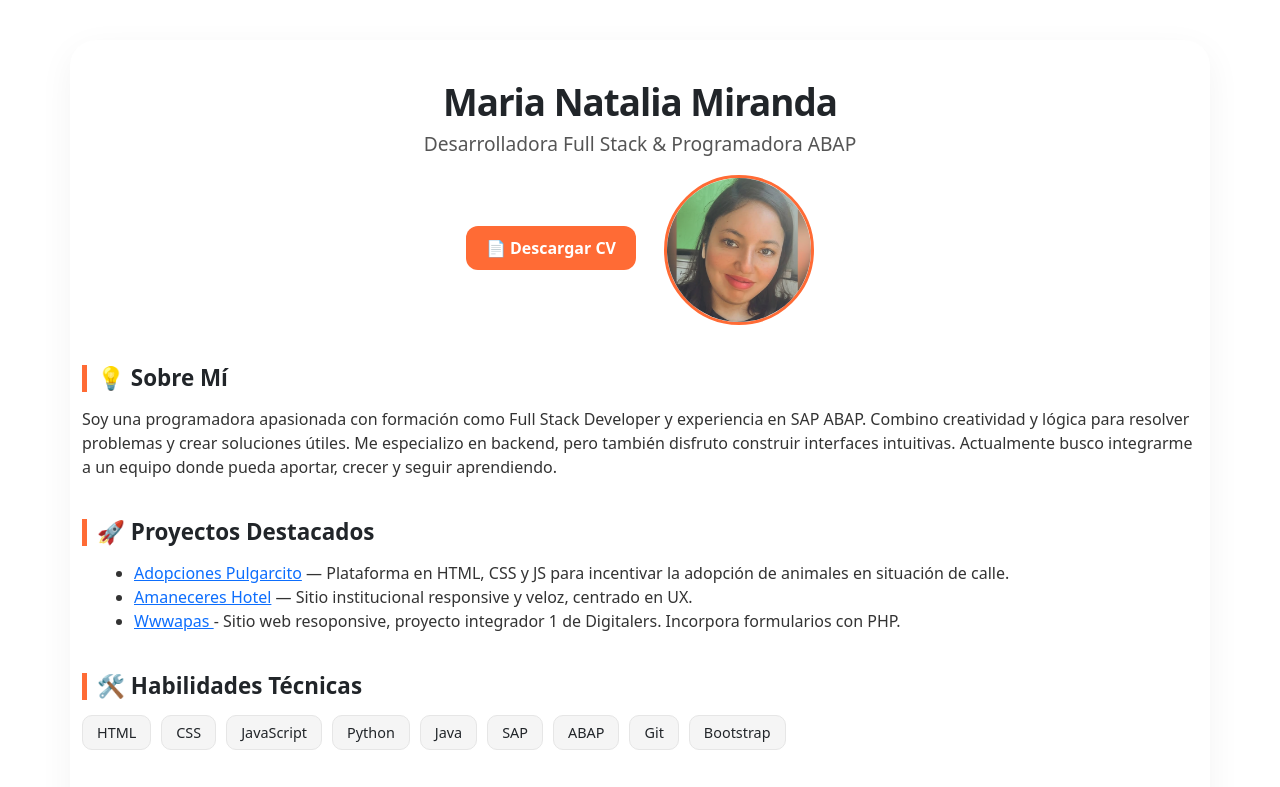
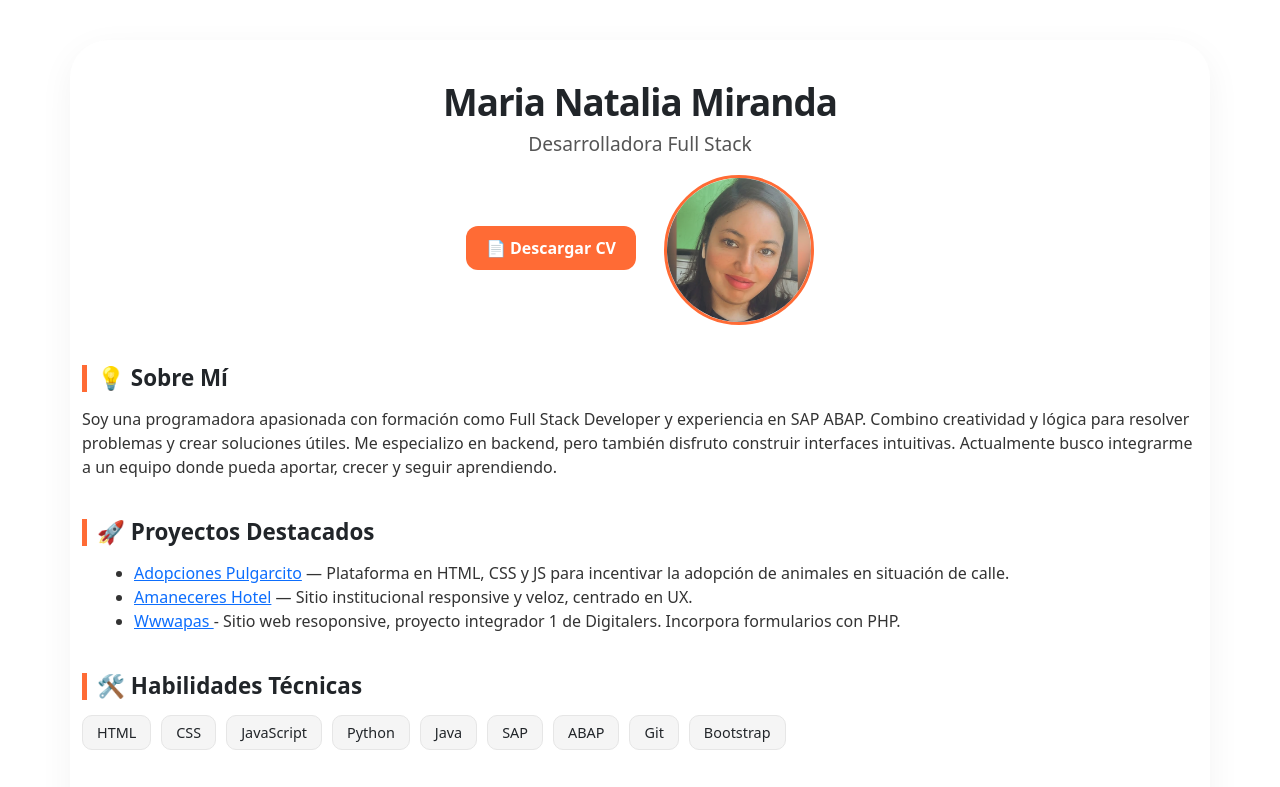
Before and after one commit to natimiranda28/NATISCV, a plain HTML site: page index.html in a window 1280 px wide. Shown: the top 787 px of the page. Drawn offline with nearby package versions, Linux system fonts and the light colour scheme.

Commit message:
update 2

```diff
--- a/CSS/Style.css
+++ b/CSS/Style.css
@@ -19,7 +19,7 @@ body {
   margin: auto;
   background: #ffffff;
   padding: 40px 30px;
-  border-radius: 26px;
+  border-radius: 38px;
   box-shadow: 0px 10px 35px rgba(0,0,0,0.05);
 }
 
--- a/index.html
+++ b/index.html
@@ -17,7 +17,7 @@
   <div class="container">
     <header class="text-center">
       <h1>Maria Natalia Miranda</h1>
-      <h2>Desarrolladora Full Stack & Programadora ABAP</h2>
+      <h2>Desarrolladora Full Stack </h2>
       <a href="../media/NATALIA MIRANDA 2025 - CV.pdf" class="btn-cv" download>📄 Descargar CV</a>
 
       <img src="../img/profile.png"
```
